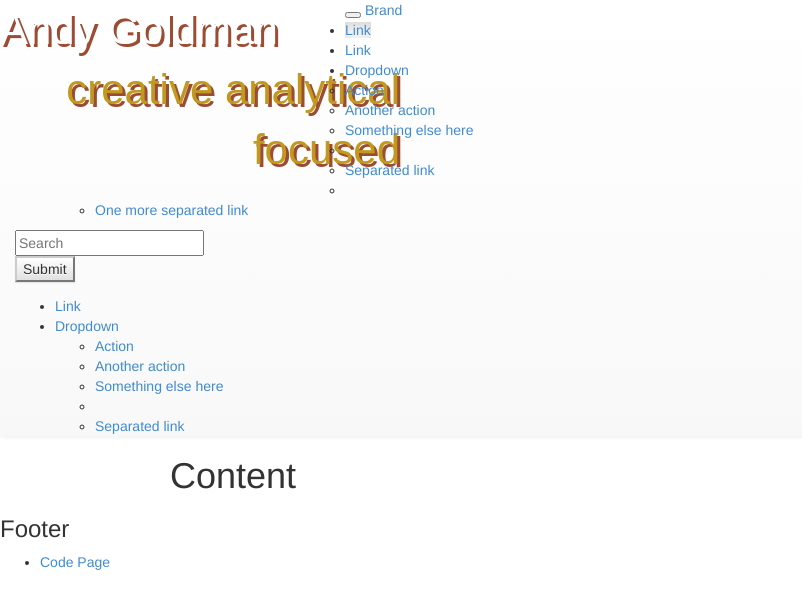
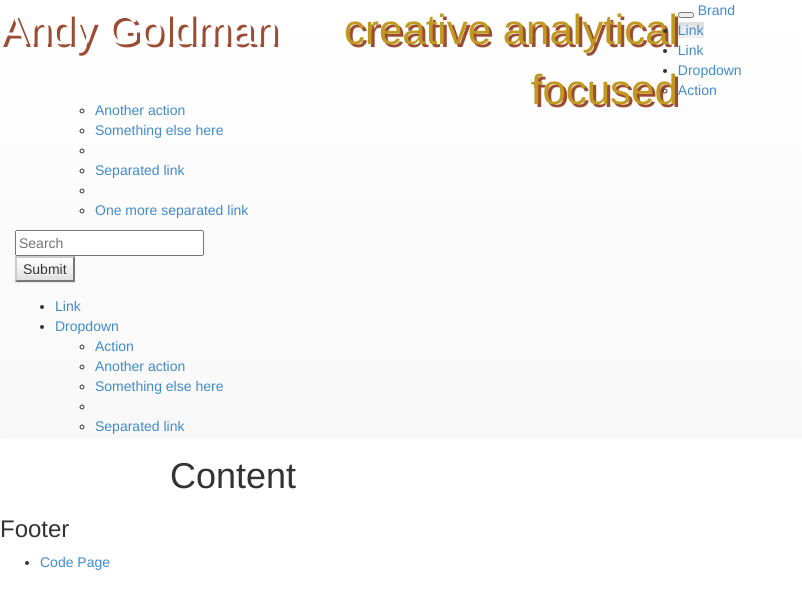
Before and after one commit to AndyGoldman/AndyGoldman2.github.io, a Jekyll site: the page built from index.html, in a window 1280 px wide. Shown: the top 609 px of the page, without its empty margins (0-802 px from the left). Built offline with Jekyll 4.4.1, drawn with Linux system fonts in a browser that asks for light colours; nearby versions of some CDN libraries.

Commit message:
mystery changes due to revert and roll back

```diff
--- a/css/main.css
+++ b/css/main.css
@@ -12,8 +12,13 @@
 }
 
 .header1 {
+<<<<<<< HEAD
 	width: 25%;
 	float: left;
+=======
+	width: 100%;
+	height: 80px;
+>>>>>>> parent of a15b3b4... updated css selectors and made changes to main.css
 	font-family: sans-serif;
 	font-size: 3em;
 	color: white;
@@ -34,7 +39,7 @@
 	background-color: white;
 }
 
-.header-group {
+.group {
 	width: 1380px;
 	background-color: black;
 }
@@ -44,6 +49,6 @@
 	text-align: right;
 	font-family: inherit;
 	color: rgb(193,153,31);
-	display: inline-block;
-	float: left;
+	display: block;
+	float: right;
 }
```
